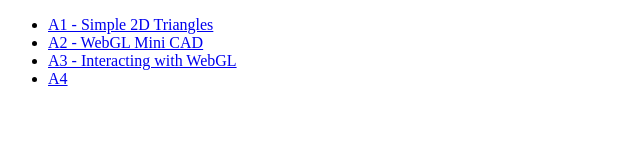
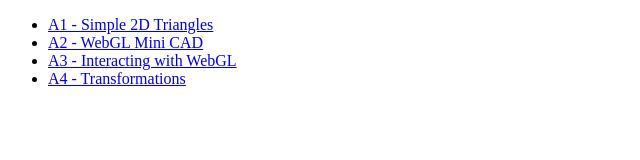
Before and after one commit to WillCui-/CG, a website: page public/index.html in a window 1280 px wide. Shown: the whole page, without its empty margins (0-640 px from the left). Drawn offline with Linux system fonts and the light colour scheme.

Commit message:
index.html

```diff
--- a/public/index.html
+++ b/public/index.html
@@ -16,7 +16,7 @@
         <a href="assignment3.html">A3 - Interacting with WebGL</a>
       </li>
       <li>
-        <a href="assignment4.html">A4</a>
+        <a href="assignment4.html">A4 - Transformations</a>
       </li>
     </ul>
   </body>
```
